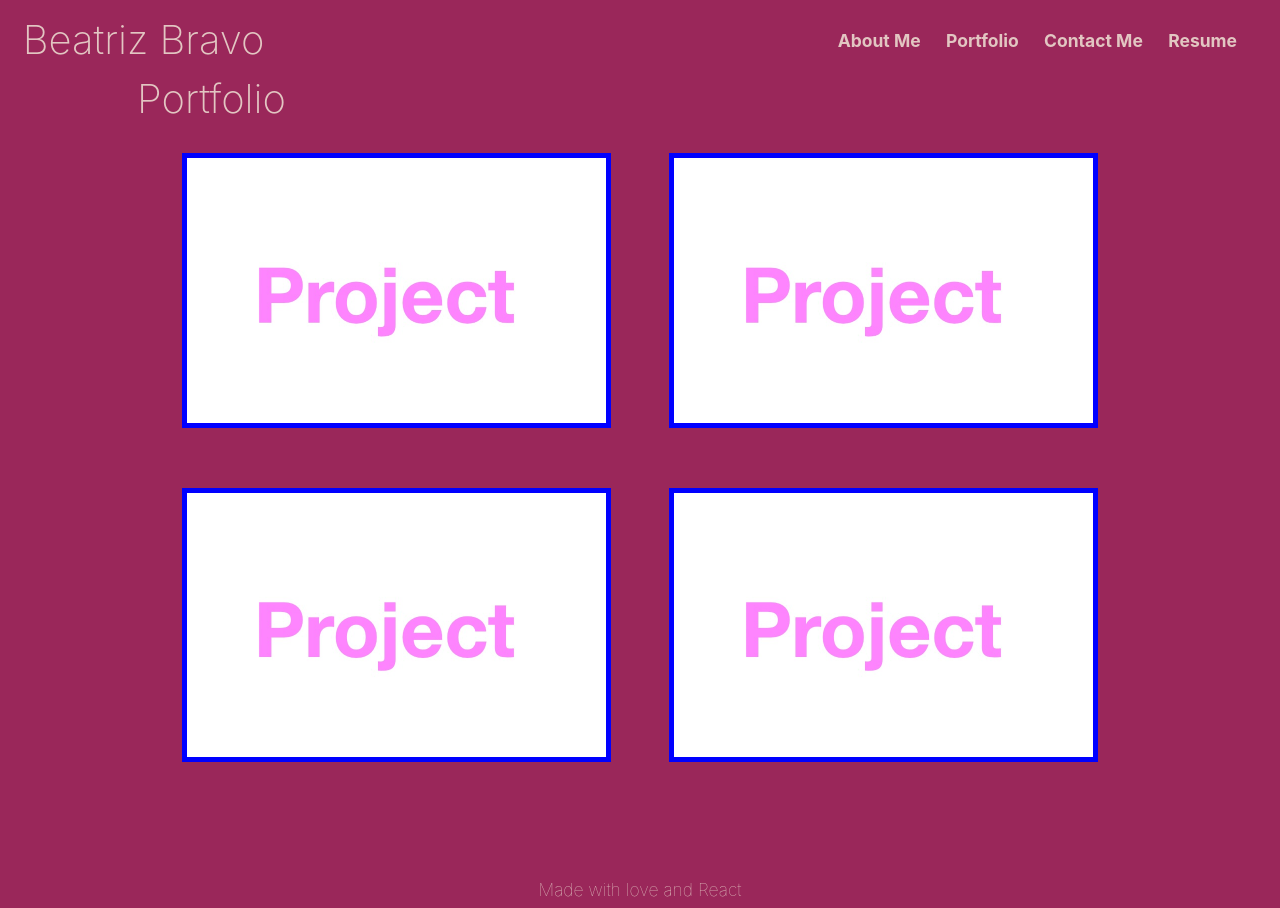
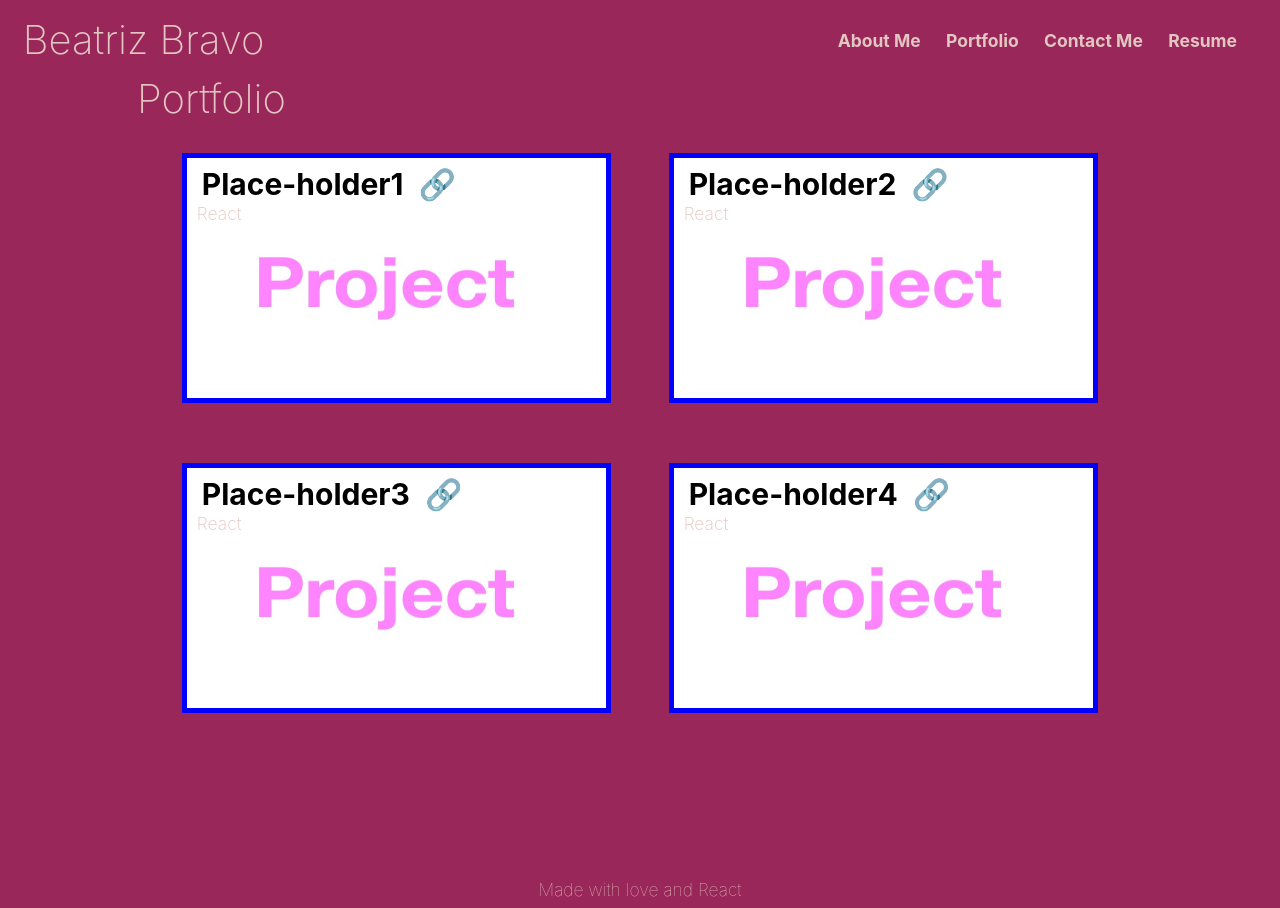
Before and after one commit to BeaBravo/react-portfolio, a React (Vite) app: page /Portfolio in a window 1280 px wide. Built offline with nearby package versions, Linux system fonts and the light colour scheme.

Commit message:
will display title and link on the project component

```diff
--- a/src/assets/projects.js
+++ b/src/assets/projects.js
@@ -4,7 +4,7 @@ const projectList = [
         id: 1,
         image: project1,
         title: "Place-holder1",
-        link: "github.com/BeaBravo",
+        link: "https://www.github.com/BeaBravo",
         techUse: "React"
     },
     {
@@ -17,14 +17,14 @@ const projectList = [
     {
         id: 3,
         image: project1,
-        title: "Place-holder2",
+        title: "Place-holder3",
         link: "github.com/BeaBravo",
         techUse: "React"
     },
     {
         id: 4,
         image: project1,
-        title: "Place-holder2",
+        title: "Place-holder4",
         link: "github.com/BeaBravo",
         techUse: "React"
     },
--- a/src/components/Project.jsx
+++ b/src/components/Project.jsx
@@ -1,12 +1,15 @@
 // use onMouseOver for the hover functionality
 // onMouseOver opacity to 0.85 and show title, link to github, and technology used
 // project will have title, link, technology used, and image
-
+import image2 from '../assets/images/place-holder-img.jpg'
 
 function Project({ functionality, title, link, techUsed, image }) {
     return (
-        <div className="project col-xs-10 col-sm-8 col-md-5 my-5 col-lg-5 p-0" >
-            <img src={image} alt={title + "background image"} style={{ width: '100%' }} />
+        <div className="project col-xs-10 col-sm-8 col-md-5 my-5 col-lg-5 p-3" style={{ backgroundImage: `url(${image})`, backgroundSize: "100% 100%", minHeight: "250px", height: "auto" }} >
+            <h3 className='my-0' style={{ color: "black", fontWeight: "bold" }}>{title}
+                <a className='mx-4' href={link} target='_blank' style={{ textDecoration: "none" }}>🔗</a>
+            </h3>
+            <p>{techUsed}</p>
         </div>
     )
 }
--- a/src/pages/Portfolio.jsx
+++ b/src/pages/Portfolio.jsx
@@ -7,7 +7,7 @@ function Portfolio() {
         <div id='portfolio'>
             <h1>Portfolio</h1>
             <section className="projects row justify-content-evenly">
-                {projectList.map((project) => <Project title={project.title} image={project.image} />)}
+                {projectList.map((project) => <Project title={project.title} image={project.image} link={project.link} techUsed={project.techUse} />)}
             </section>
         </div>
     );
```
